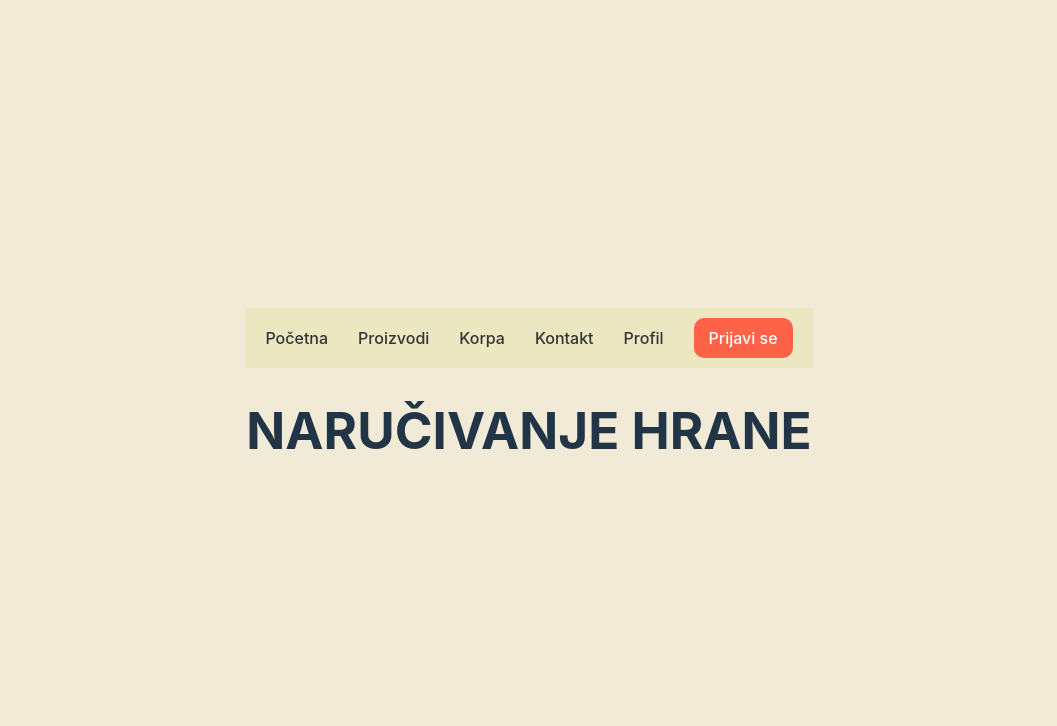
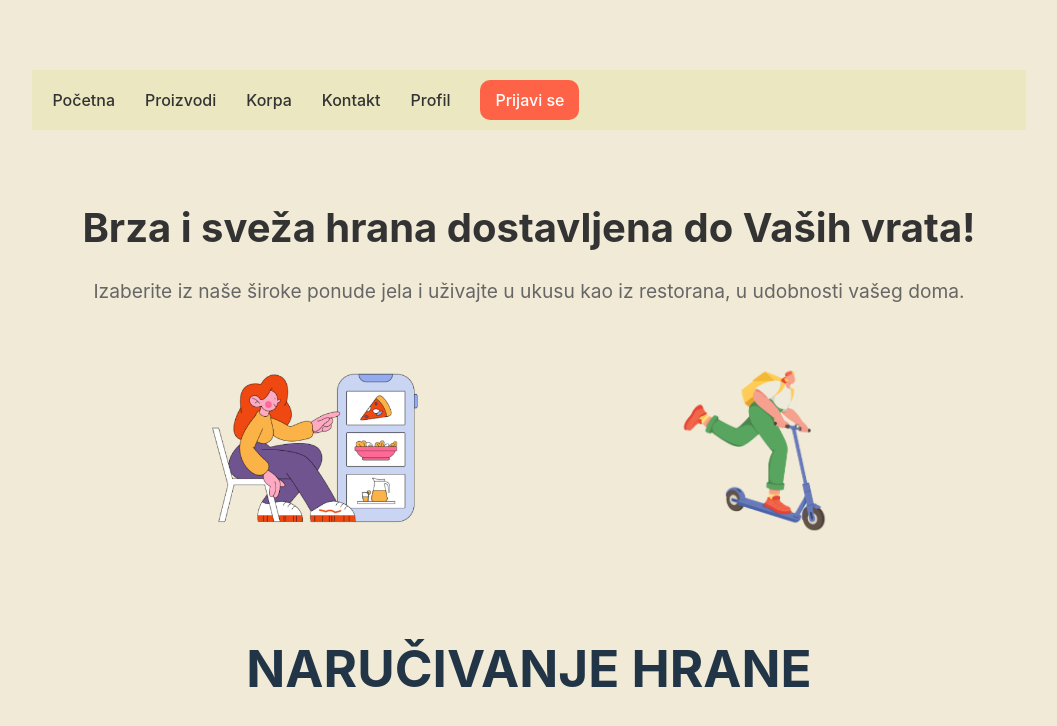
Before and after one commit to elab-development/klijentske-veb-tehnologije-2024-2022-0167-narucivanje-hrane, a React (Vite) app: page / in a window 1280 px wide. Shown: the top 726 px of the page, without its empty margins (111-1168 px from the left). Built offline with nearby package versions, Linux system fonts and the light colour scheme.

Commit message:
Treci commit-home stranica

```diff
--- a/src/App.tsx
+++ b/src/App.tsx
@@ -1,6 +1,7 @@
 import React from 'react';
 import './App.css';
 import NavBar from './components/NavBar';
+import Home from './pages/Home';
 //import hranaImage from './assets/food_image.svg';
 //import scooterImage from './assets/scooter_image.svg';
 function App() {
@@ -8,6 +9,7 @@ function App() {
   return (
     <div className="App">
     <NavBar />  {/* Uključujemo NavBar */}
+    <Home />
     <h1>NARUČIVANJE HRANE</h1>
     </div>
   )
--- /dev/null
+++ b/src/pages/Home.css
@@ -0,0 +1,34 @@
+.home-container {
+    text-align: center;
+    padding: 50px;
+    background-color: #f0ead6;
+  }
+
+  .home-header {
+    margin-bottom: 40px;
+  }
+
+  .home-header h1 {
+    font-size: 2.5rem;
+    color: #333;
+  }
+
+  .home-header p {
+    font-size: 1.2rem;
+    color: #666;
+  }
+
+  .home-images {
+    display: flex;
+    justify-content: space-around;
+    align-items: center;
+  }
+
+  .image-left img, .image-right img {
+    width: 250px;
+    height: auto;
+  }
+
+  .image-right img {
+    width: 200px; /* Prilagodite veličinu skuteriste */
+  }
--- /dev/null
+++ b/src/pages/Home.tsx
@@ -0,0 +1,28 @@
+import React from 'react';
+import './Home.css';
+import s1 from '../assets/slika 1.png';
+import s2 from '../assets/slika 2.png';
+
+const Home = () => {
+  return (
+    <div className="home-container">
+      <header className="home-header">
+        <h1>Brza i sveža hrana dostavljena do Vaših vrata!</h1>
+        <p>
+          Izaberite iz naše široke ponude jela i uživajte u ukusu kao iz restorana, u udobnosti vašeg doma.
+        </p>
+      </header>
+
+      <div className="home-images">
+        <div className="image-left">
+          <img src={s1} alt="slika 1" />
+        </div>
+        <div className="image-right">
+          <img src={s2} alt="slika 2" />
+        </div>
+      </div>
+    </div>
+  );
+};
+
+export default Home;
```
Also changed, not shown: src/assets/slika 1.png (added), src/assets/slika 2.png (added).
